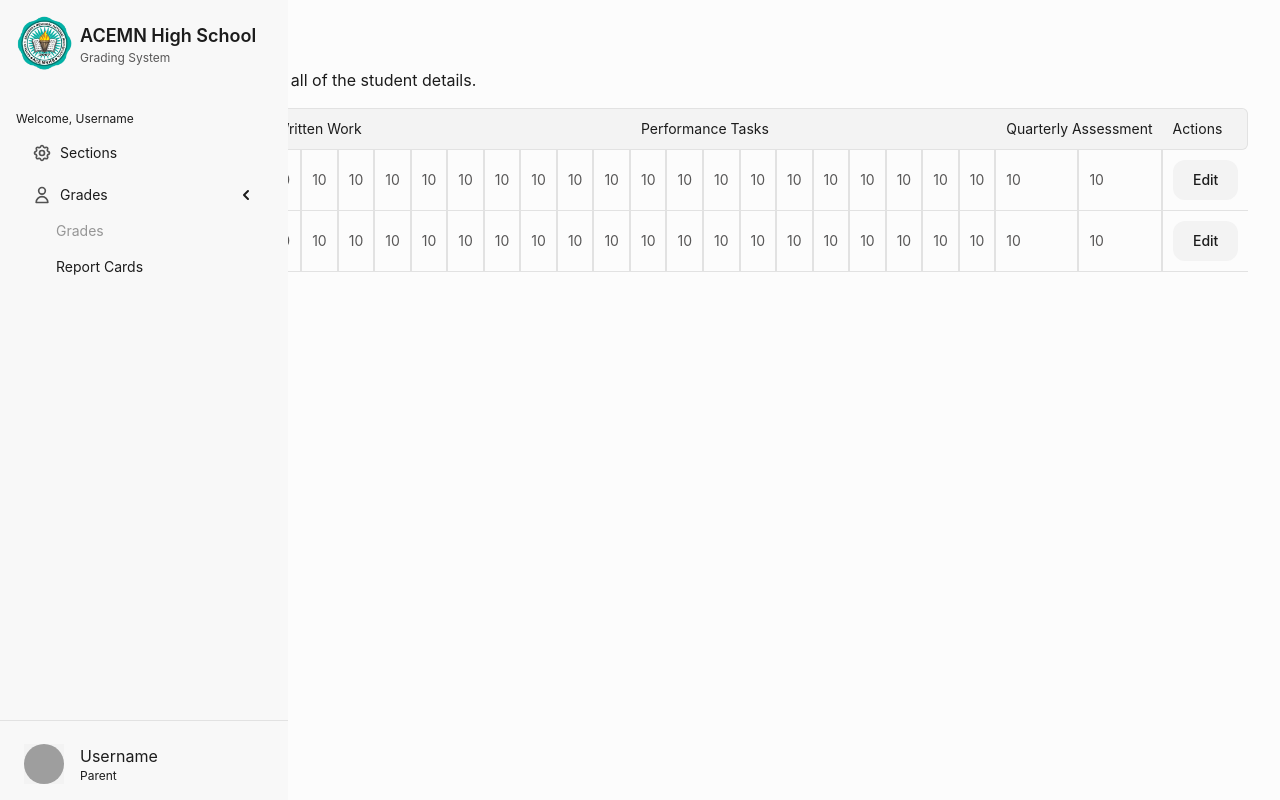
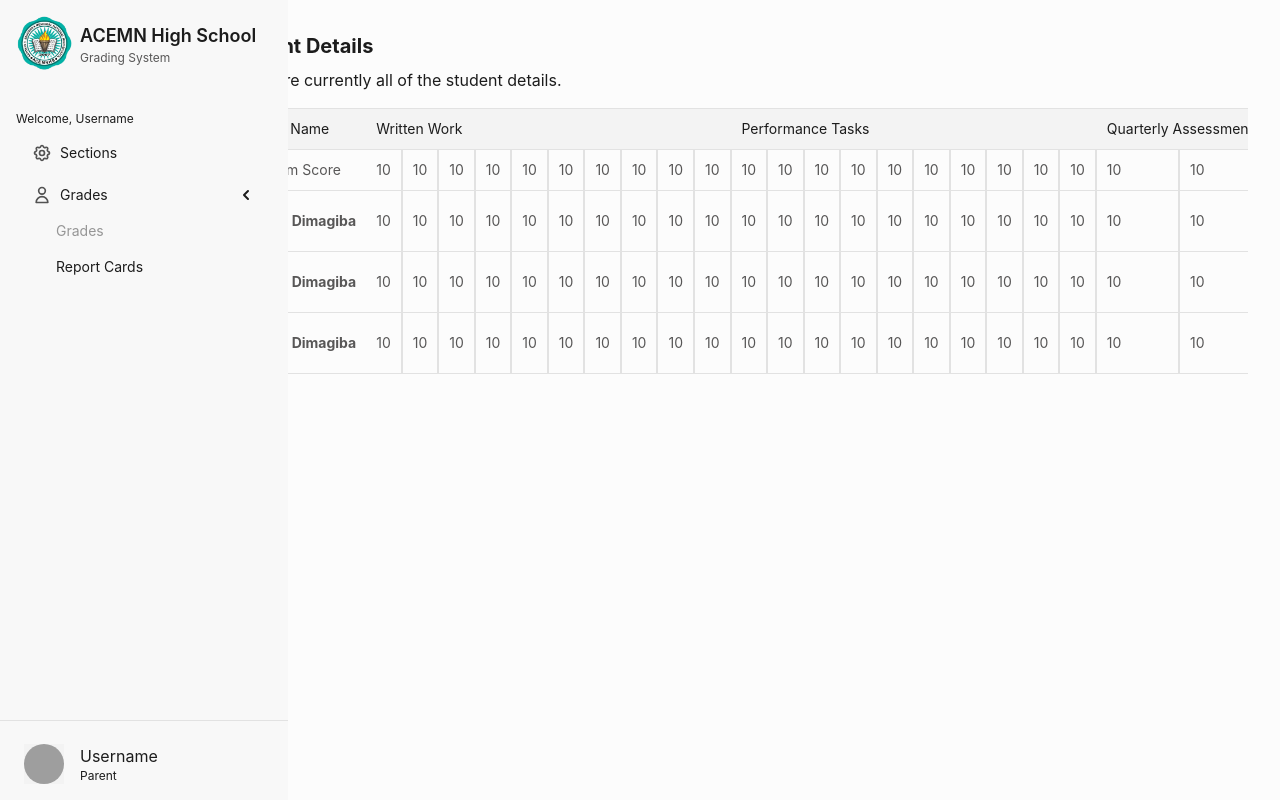
Before and after one commit to nielmontesa/acemnhs_gs, a PHP site: page /pages/teacher/students.html in a window 1280 px wide. Run offline with PHP 8.4, Linux system fonts and the light colour scheme; style sheets or scripts are compiled from the project's sources; grey boxes are pictures that could not be loaded.

Commit message:
Updated teacher pages.

```diff
--- a/src/pages/teacher/students.html
+++ b/src/pages/teacher/students.html
@@ -11,8 +11,8 @@
     <link rel="icon" href="../../assets/acemnhs_logo.png">
 </head>
 
-<body>
-    <div class="flex flex-row sm:gap-5">
+<body class="">
+    <div class="flex flex-row sm:gap-5 w-full over">
         <div class="sm:w-full sm:max-w-[18rem]">
             <input type="checkbox" id="sidebar-mobile-fixed" class="sidebar-state" />
             <label for="sidebar-mobile-fixed" class="sidebar-overlay"></label>
@@ -103,7 +103,7 @@
         <main class="main-content flex-1 m-8">
             <h1 class="text-xl font-bold">Student Details</h1>
             <p class="pt-2 pb-4">These are currently all of the student details.</p>
-            <div class="flex w-full overflow-x-auto">
+            <div class="max-w-5xl 2xl:max-w-full overflow-x-auto" s>
                 <table class="table-compact table">
                     <thead>
                         <tr>
@@ -111,7 +111,8 @@
                             <th colspan="10" class="text-center">Written Work</th>
                             <th colspan="10" class="">Performance Tasks</th>
                             <th colspan="2" class="">Quarterly Assessment</th>
-                            <th colspan="2" class="">Actions</th>
+                            <th>AKAP</th>
+                            <th>Actions</th>
                         </tr>
 
                     </thead>
@@ -139,11 +140,12 @@
                         <td class="border-r-2">10</td>
                         <td class="border-r-2">10</td>
                         <td class="border-r-2">10</td>
-                        <td><button class="btn">Edit</button></td>
+                        <td class="border-r-2">No Case</td>
+                        <td></td>
                     </tr>
                     <tbody>
                         <tr>
-                            <th></th>
+                            <th>Roberto Dimagiba</th>
                             <td class="border-r-2">10</td>
                             <td class="border-r-2">10</td>
                             <td class="border-r-2">10</td>
@@ -166,6 +168,61 @@
                             <td class="border-r-2">10</td>
                             <td class="border-r-2">10</td>
                             <td class="border-r-2">10</td>
+                            <td class="border-r-2">No Case</td>
+                            <td><button class="btn">Edit</button></td>
+                        </tr>
+                        <tr>
+                            <th>Roberto Dimagiba</th>
+                            <td class="border-r-2">10</td>
+                            <td class="border-r-2">10</td>
+                            <td class="border-r-2">10</td>
+                            <td class="border-r-2">10</td>
+                            <td class="border-r-2">10</td>
+                            <td class="border-r-2">10</td>
+                            <td class="border-r-2">10</td>
+                            <td class="border-r-2">10</td>
+                            <td class="border-r-2">10</td>
+                            <td class="border-r-2">10</td>
+                            <td class="border-r-2">10</td>
+                            <td class="border-r-2">10</td>
+                            <td class="border-r-2">10</td>
+                            <td class="border-r-2">10</td>
+                            <td class="border-r-2">10</td>
+                            <td class="border-r-2">10</td>
+                            <td class="border-r-2">10</td>
+                            <td class="border-r-2">10</td>
+                            <td class="border-r-2">10</td>
+                            <td class="border-r-2">10</td>
+                            <td class="border-r-2">10</td>
+                            <td class="border-r-2">10</td>
+                            <td class="border-r-2">No Case</td>
+                            <td><button class="btn">Edit</button></td>
+                        </tr>
+                        <tr>
+                            <th>Roberto Dimagiba</th>
+                            <td class="border-r-2">10</td>
+                            <td class="border-r-2">10</td>
+                            <td class="border-r-2">10</td>
+                            <td class="border-r-2">10</td>
+                            <td class="border-r-2">10</td>
+                            <td class="border-r-2">10</td>
+                            <td class="border-r-2">10</td>
+                            <td class="border-r-2">10</td>
+                            <td class="border-r-2">10</td>
+                            <td class="border-r-2">10</td>
+                            <td class="border-r-2">10</td>
+                            <td class="border-r-2">10</td>
+                            <td class="border-r-2">10</td>
+                            <td class="border-r-2">10</td>
+                            <td class="border-r-2">10</td>
+                            <td class="border-r-2">10</td>
+                            <td class="border-r-2">10</td>
+                            <td class="border-r-2">10</td>
+                            <td class="border-r-2">10</td>
+                            <td class="border-r-2">10</td>
+                            <td class="border-r-2">10</td>
+                            <td class="border-r-2">10</td>
+                            <td class="border-r-2">No Case</td>
                             <td><button class="btn">Edit</button></td>
                         </tr>
                     </tbody>
```
Also changed, not shown: src/styles/tailwind.css.
